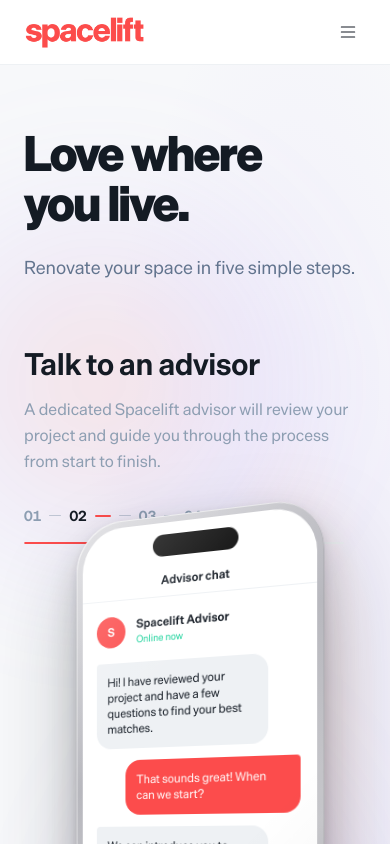
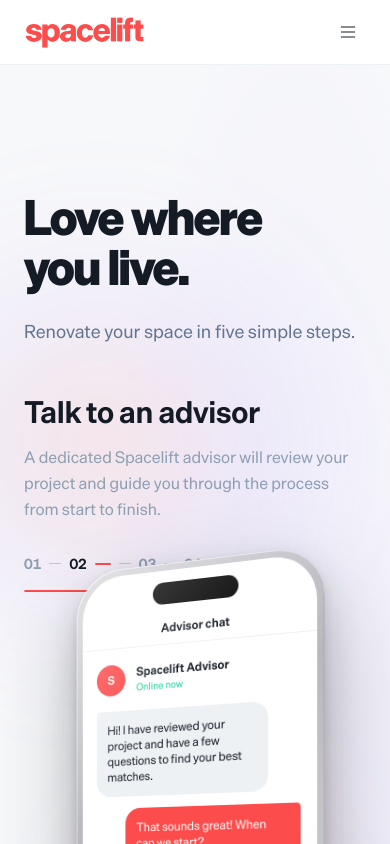
Before and after one commit to jjmccarthy7/spacelift-tools, a Next.js app in the folder apps/hellospacelift/: page / in a window 390 px wide. Shown: the top 844 px of the page. Built offline with nearby package versions, Linux system fonts and the light colour scheme.

Commit message:
feat: hero two-column layout — lift activeStep to page.tsx, phone in right column

```diff
--- a/apps/hellospacelift/src/app/page.tsx
+++ b/apps/hellospacelift/src/app/page.tsx
@@ -1,4 +1,8 @@
+'use client'
+
+import { useState, useEffect } from 'react'
 import StepCarousel from '@/components/StepCarousel'
+import PhoneMock from '@/components/PhoneMock'
 import ProjectCard from '@/components/ProjectCard'
 import ReviewCard from '@/components/ReviewCard'
 
@@ -36,12 +40,23 @@
   },
 ]
 
+const STEP_COUNT = 5
+
 export default function HomePage() {
+  const [activeStep, setActiveStep] = useState(0)
+
+  useEffect(() => {
+    const interval = setInterval(() => {
+      setActiveStep((prev) => (prev + 1) % STEP_COUNT)
+    }, 4000)
+    return () => clearInterval(interval)
+  }, [])
+
   return (
     <>
       {/* HERO SECTION overflow-visible so the tilted phone bottom can bleed below the section boundary,
-          matching the reference design. The section itself clips via the page scroll context rather than
-          cutting off the phone. */}
+          matching the reference design. The section itself clips via the page scroll context rather
+          than cutting off the phone. */}
       <section
         className="py-32 lg:py-40 relative"
         style={{
@@ -61,19 +76,30 @@
         />
 
         <div className="max-w-7xl mx-auto px-6 md:px-12 lg:px-20 relative">
+          {/* Two-column hero layout: left = headline + carousel, right = phone */}
+          <div className="mt-16 lg:mt-12 flex flex-col lg:flex-row lg:items-start lg:justify-between gap-12 lg:gap-8">
+
+            {/* LEFT COLUMN: headline, subheadline, step carousel */}
+            <div className="flex-1 min-w-0 max-w-[620px]">
               {/* Headline */}
-          <div className="max-w-2xl">
               <h1 className="text-5xl md:text-6xl lg:text-[72px] font-extrabold text-[#141B24] leading-[1.05] tracking-[-0.02em]">
                 Love where<br />you live.
               </h1>
               <p className="mt-6 text-lg text-slate-500 leading-relaxed max-w-xl">
                 Renovate your space in five simple steps.
               </p>
+
+              {/* Step carousel — left-side content only */}
+              <div className="mt-12">
+                <StepCarousel activeStep={activeStep} onStepChange={setActiveStep} />
+              </div>
             </div>
 
-          {/* Step carousel with phone */}
-          <div className="mt-16">
-            <StepCarousel />
+            {/* RIGHT COLUMN: phone mockup */}
+            <div className="flex-shrink-0 lg:w-[380px] xl:w-[400px] flex lg:justify-end">
+              <PhoneMock step={activeStep} />
+            </div>
+
           </div>
         </div>
       </section>
```
Lines whose indentation alone changed are shown as unchanged.
